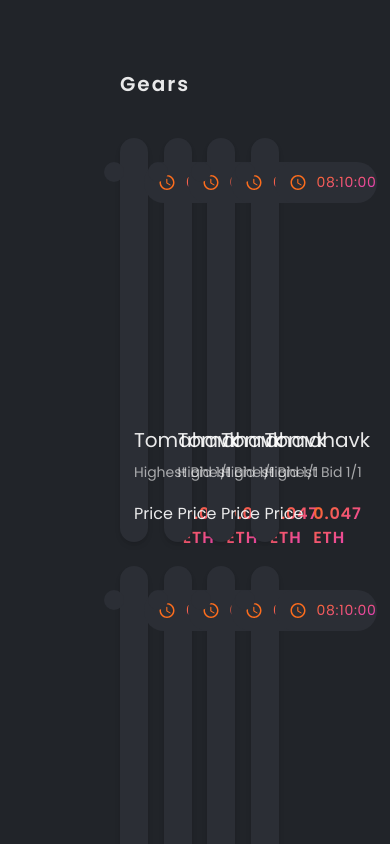
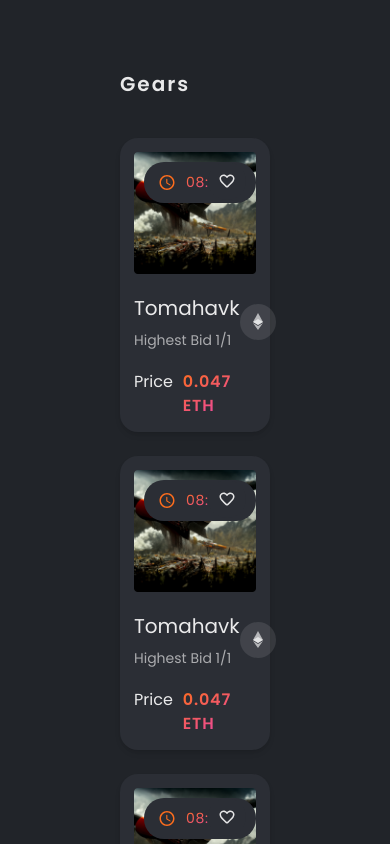
Before and after one commit to Kotkoa/metaverse, a Next.js app: page / in a window 390 px wide. Shown: the part 1540-2384 px from the top of the page. Built offline with nearby package versions, Linux system fonts and the light colour scheme.

Commit message:
responsive update

```diff
--- a/components/AchievementSection/index.tsx
+++ b/components/AchievementSection/index.tsx
@@ -4,7 +4,7 @@ const AchievementSection = ({ title, achievementCards }) => {
   return (
     <section className="mt-20 px-[120px]">
       <h1 className="text-xl font-semibold tracking-widest text-white text-opacity-90">{title}</h1>
-      <div className="grid grid-cols-4 gap-6 mt-10">
+      <div className="grid grid-cols-1 gap-6 mt-10 sm:grid-cols-2 lg:grid-cols-4">
         {achievementCards.map((card) => (
           <Card
             key={card.name}
--- a/components/Card/index.tsx
+++ b/components/Card/index.tsx
@@ -1,8 +1,8 @@
 const Card = ({ name, highestBid, price, time, like }) => {
   return (
-    <div className="h-[404px] max-w-[282px] rounded-[18px] bg-[#2B2E35] p-3.5 shadow-md">
+    <div className="max-h-[404px] w-full max-w-[282px] rounded-[18px] bg-[#2B2E35] p-3.5 shadow-md">
       <div className="relative">
-        <img src="png/Cards/img.png" alt="cardImage" className="h-[254px] w-[254px]" />
+        <img src="png/Cards/img.png" alt="cardImage" className="w-full" />
         <div className="absolute top-[10px] left-[10px] flex content-center rounded-[20px] bg-[#2B2E35] py-2.5 pl-[14px] pr-[18px]">
           <img src="svg/Card/clock.svg" alt="clock" />
           <p className="ml-[10px] bg-gradient-to-br from-[#FD6D1D] to-[#E53AD2] bg-clip-text text-[14px] tracking-[0.05em] text-transparent">
```
